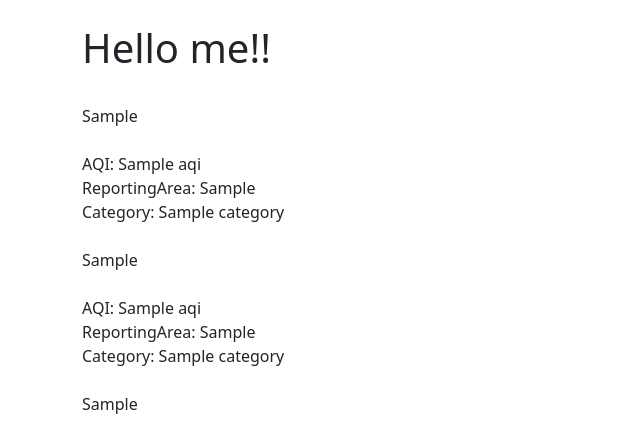
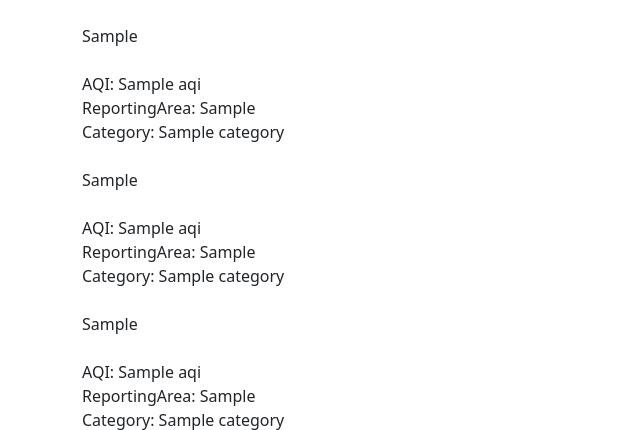
Before and after one commit to sudiptacseseu/djangoweather, a Django app: template lookup/templates/home.html in a window 1280 px wide. Shown: the part 56-486 px from the top of the page, without its empty margins (0-640 px from the left). Run offline with Django 3.2, Linux system fonts and the light colour scheme; the template is opened without the code that fills it: most values are stand-ins (such as "Sample title", 1, 10 or a date in 2020).

Commit message:
Item removed from home.html

```diff
--- a/lookup/templates/home.html
+++ b/lookup/templates/home.html
@@ -1,7 +1,5 @@
 {% extends 'base.html' %}
 {% block content %}
-    <h1>Hello me!!</h1>
-    <br/>
     {{ api.0 }}<br/><br/>
     AQI: {{ api.0.AQI }}<br/>
     ReportingArea: {{ api.0.ReportingArea }}<br/>
```
